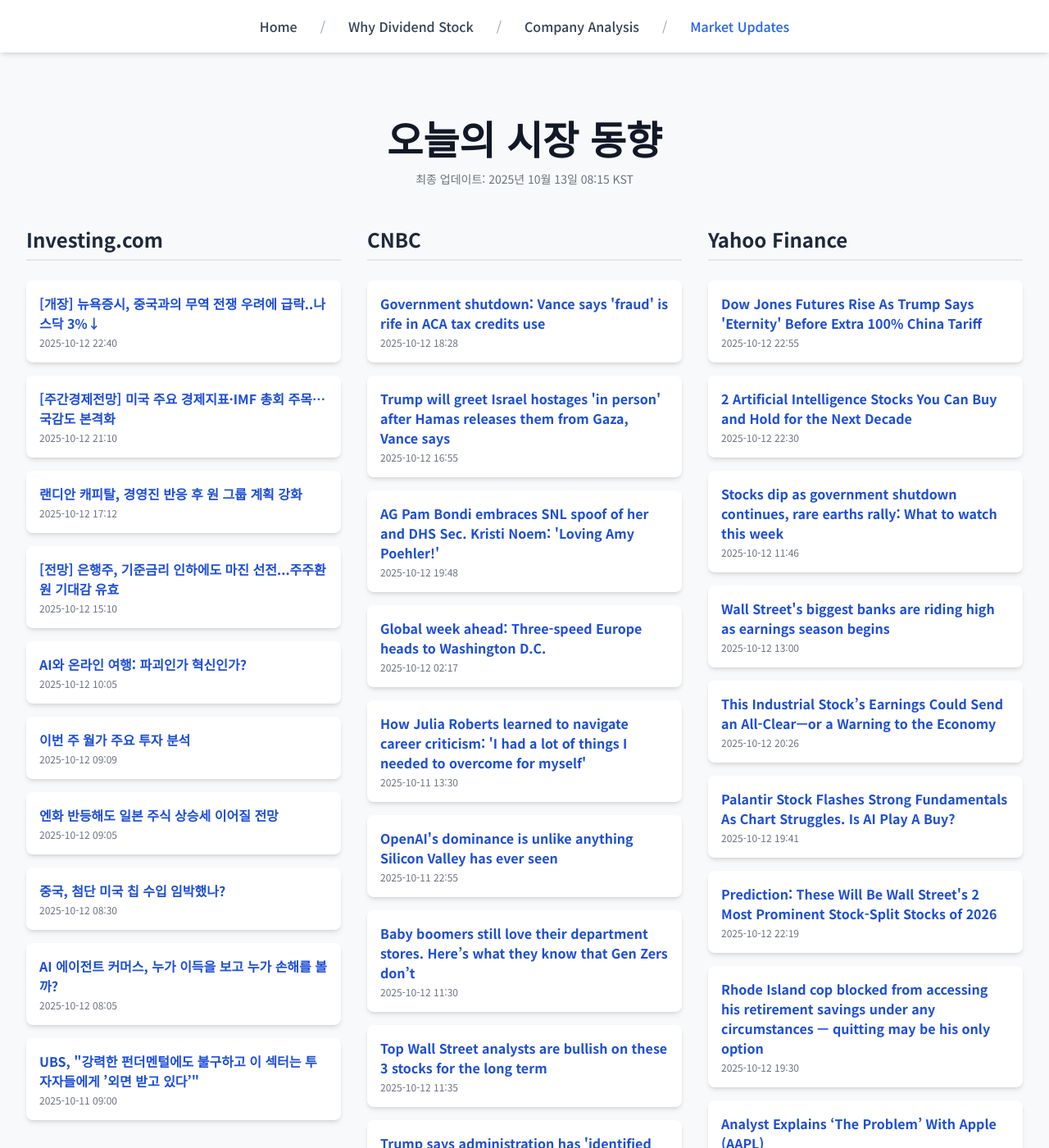
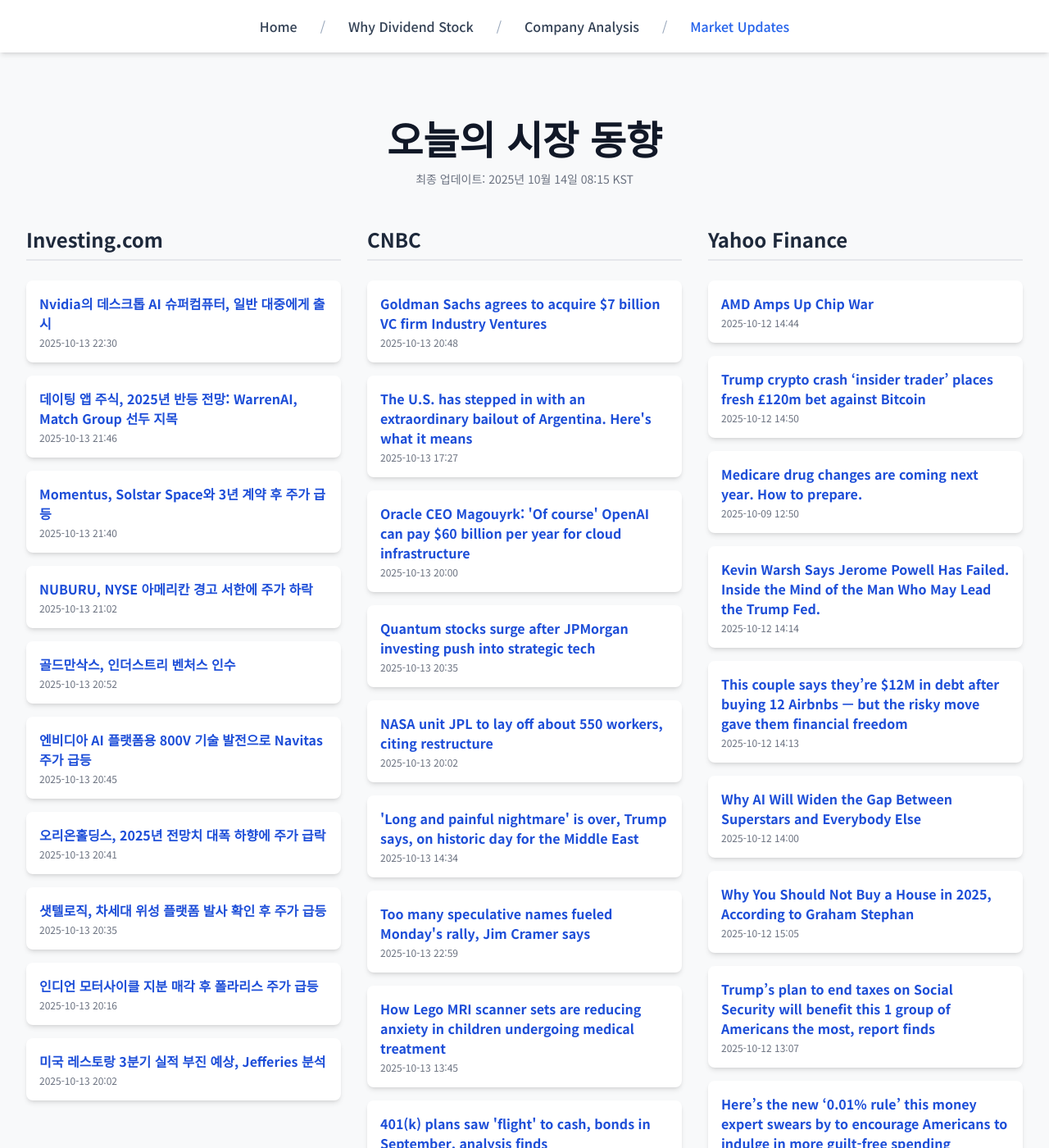
Before and after one commit to Kay-Hwang/my-company-analysis, a Jekyll site: the page built from market-updates.html, in a window 1280 px wide and 1400 px high. Shown: the whole window at 82% size. Built offline with Jekyll 4.4.1, drawn with Linux system fonts in a browser that asks for light colours; nearby versions of some CDN libraries; a script that is not in the unit is left out; some of the changed text lies outside the part shown.

Commit message:
Update daily data

```diff
--- a/_data/latest_data.json
+++ b/_data/latest_data.json
@@ -1,190 +1,190 @@
 {
-  "lastUpdated": "2025년 10월 13일 08:15 KST",
+  "lastUpdated": "2025년 10월 14일 08:15 KST",
   "news": {
     "investing": [
       {
-        "title": "[개장] 뉴욕증시, 중국과의 무역 전쟁 우려에 급락..나스닥 3%↓",
-        "link": "https://kr.investing.com/news/stock-market-news/article-1665365",
-        "pubDate": "2025-10-12 22:40:45",
-        "summary": "[개장] 뉴욕증시, 중국과의 무역 전쟁 우려에 급락..나스닥 3%↓"
+        "title": "Nvidia의 데스크톱 AI 슈퍼컴퓨터, 일반 대중에게 출시",
+        "link": "https://kr.investing.com/news/stock-market-news/article-1666821",
+        "pubDate": "2025-10-13 22:30:13",
+        "summary": "Nvidia의 데스크톱 AI 슈퍼컴퓨터, 일반 대중에게 출시"
       },
       {
-        "title": "[주간경제전망] 미국 주요 경제지표·IMF 총회 주목… 국감도 본격화",
-        "link": "https://kr.investing.com/news/stock-market-news/article-1665358",
-        "pubDate": "2025-10-12 21:10:40",
-        "summary": "[주간경제전망] 미국 주요 경제지표·IMF 총회 주목… 국감도 본격화"
+        "title": "데이팅 앱 주식, 2025년 반등 전망: WarrenAI, Match Group 선두 지목",
+        "link": "https://kr.investing.com/news/stock-market-news/article-93CH-1666803",
+        "pubDate": "2025-10-13 21:46:16",
+        "summary": "데이팅 앱 주식, 2025년 반등 전망: WarrenAI, Match Group 선두 지목"
       },
       {
-        "title": "랜디안 캐피탈, 경영진 반응 후 원 그룹 계획 강화",
-        "link": "https://kr.investing.com/news/stock-market-news/article-1665344",
-        "pubDate": "2025-10-12 17:12:23",
-        "summary": "랜디안 캐피탈, 경영진 반응 후 원 그룹 계획 강화"
+        "title": "Momentus, Solstar Space와 3년 계약 후 주가 급등",
+        "link": "https://kr.investing.com/news/stock-market-news/article-93CH-1666797",
+        "pubDate": "2025-10-13 21:40:47",
+        "summary": "Momentus, Solstar Space와 3년 계약 후 주가 급등"
       },
       {
-        "title": "[전망] 은행주, 기준금리 인하에도 마진 선전...주주환원 기대감 유효",
-        "link": "https://kr.investing.com/news/stock-market-news/article-1665338",
-        "pubDate": "2025-10-12 15:10:47",
-        "summary": "[전망] 은행주, 기준금리 인하에도 마진 선전...주주환원 기대감 유효"
+        "title": "NUBURU, NYSE 아메리칸 경고 서한에 주가 하락",
+        "link": "https://kr.investing.com/news/stock-market-news/article-93CH-1666777",
+        "pubDate": "2025-10-13 21:02:42",
+        "summary": "NUBURU, NYSE 아메리칸 경고 서한에 주가 하락"
       },
       {
-        "title": "AI와 온라인 여행: 파괴인가 혁신인가?",
-        "link": "https://kr.investing.com/news/stock-market-news/article-1665323",
-        "pubDate": "2025-10-12 10:05:07",
-        "summary": "AI와 온라인 여행: 파괴인가 혁신인가?"
+        "title": "골드만삭스, 인더스트리 벤처스 인수",
+        "link": "https://kr.investing.com/news/stock-market-news/article-1666764",
+        "pubDate": "2025-10-13 20:52:31",
+        "summary": "골드만삭스, 인더스트리 벤처스 인수"
       },
       {
-        "title": "이번 주 월가 주요 투자 분석",
-        "link": "https://kr.investing.com/news/stock-market-news/article-1665304",
-        "pubDate": "2025-10-12 09:09:59",
-        "summary": "이번 주 월가 주요 투자 분석"
+        "title": "엔비디아 AI 플랫폼용 800V 기술 발전으로 Navitas 주가 급등",
+        "link": "https://kr.investing.com/news/stock-market-news/article-93CH-1666761",
+        "pubDate": "2025-10-13 20:45:21",
+        "summary": "엔비디아 AI 플랫폼용 800V 기술 발전으로 Navitas 주가 급등"
       },
       {
-        "title": "엔화 반등해도 일본 주식 상승세 이어질 전망",
-        "link": "https://kr.investing.com/news/stock-market-news/article-1665301",
-        "pubDate": "2025-10-12 09:05:03",
-        "summary": "엔화 반등해도 일본 주식 상승세 이어질 전망"
+        "title": "오리온홀딩스, 2025년 전망치 대폭 하향에 주가 급락",
+        "link": "https://kr.investing.com/news/stock-market-news/article-93CH-1666756",
+        "pubDate": "2025-10-13 20:41:23",
+        "summary": "오리온홀딩스, 2025년 전망치 대폭 하향에 주가 급락"
       },
       {
-        "title": "중국, 첨단 미국 칩 수입 임박했나?",
-        "link": "https://kr.investing.com/news/stock-market-news/article-1665299",
-        "pubDate": "2025-10-12 08:30:05",
-        "summary": "중국, 첨단 미국 칩 수입 임박했나?"
+        "title": "샛텔로직, 차세대 위성 플랫폼 발사 확인 후 주가 급등",
+        "link": "https://kr.investing.com/news/stock-market-news/article-93CH-1666746",
+        "pubDate": "2025-10-13 20:35:21",
+        "summary": "샛텔로직, 차세대 위성 플랫폼 발사 확인 후 주가 급등"
       },
       {
-        "title": "AI 에이전트 커머스, 누가 이득을 보고 누가 손해를 볼까?",
-        "link": "https://kr.investing.com/news/stock-market-news/article-1665298",
-        "pubDate": "2025-10-12 08:05:04",
-        "summary": "AI 에이전트 커머스, 누가 이득을 보고 누가 손해를 볼까?"
+        "title": "인디언 모터사이클 지분 매각 후 폴라리스 주가 급등",
+        "link": "https://kr.investing.com/news/stock-market-news/article-93CH-1666723",
+        "pubDate": "2025-10-13 20:16:06",
+        "summary": "인디언 모터사이클 지분 매각 후 폴라리스 주가 급등"
       },
       {
-        "title": "UBS, \"강력한 펀더멘털에도 불구하고 이 섹터는 투자자들에게 ’외면 받고 있다’\"",
-        "link": "https://kr.investing.com/news/stock-market-news/article-1665213",
-        "pubDate": "2025-10-11 09:00:11",
-        "summary": "UBS, \"강력한 펀더멘털에도 불구하고 이 섹터는 투자자들에게 ’외면 받고 있다’\""
+        "title": "미국 레스토랑 3분기 실적 부진 예상, Jefferies 분석",
+        "link": "https://kr.investing.com/news/stock-market-news/article-1666693",
+        "pubDate": "2025-10-13 20:02:07",
+        "summary": "미국 레스토랑 3분기 실적 부진 예상, Jefferies 분석"
       }
     ],
     "cnbc": [
       {
-        "title": "Government shutdown: Vance says 'fraud' is rife in ACA tax credits use",
-        "link": "https://www.cnbc.com/2025/10/12/government-shutdown-vance-aca-democrats.html",
-        "pubDate": "Sun, 12 Oct 2025 18:28:05 GMT",
-        "summary": "Democrats want any government funding bill include an extension for enhanced Obamacare subsidies, which are set to expire at the end of this year."
+        "title": "Goldman Sachs agrees to acquire $7 billion VC firm Industry Ventures",
+        "link": "https://www.cnbc.com/2025/10/13/goldman-sachs-agrees-to-acquire-7-billion-vc-firm-industry-ventures-.html",
+        "pubDate": "Mon, 13 Oct 2025 20:48:17 GMT",
+        "summary": "Goldman Sachs is making the acquisition to bolster its $540 billion alternatives investment platform, part of the \"growth engine\" of the investment bank."
       },
       {
-        "title": "Trump will greet Israel hostages 'in person' after Hamas releases them from Gaza, Vance says",
-        "link": "https://www.cnbc.com/2025/10/12/trump-israel-hostages-hamas-vance.html",
-        "pubDate": "Sun, 12 Oct 2025 16:55:07 GMT",
-        "summary": "Vice President JD Vance in an interview on NBC News' \"Meet the Press\" said Hamas will release Israeli hostages from Gaza at \"any moment now.\""
+        "title": "The U.S. has stepped in with an extraordinary bailout of Argentina. Here's what it means",
+        "link": "https://www.cnbc.com/2025/10/13/the-us-has-stepped-in-with-an-extraordinary-bailout-of-argentina-heres-what-it-means.html",
+        "pubDate": "Mon, 13 Oct 2025 17:27:16 GMT",
+        "summary": "The Treasury Department has extended a financial lifeline to Argentina in apparent hopes of heading off an emerging market financial crisis."
       },
       {
-        "title": "AG Pam Bondi embraces SNL spoof of her and DHS Sec. Kristi Noem: 'Loving Amy Poehler!'",
-        "link": "https://www.cnbc.com/2025/10/12/trump-bondi-snl-poehler-noem-fey.html",
-        "pubDate": "Sun, 12 Oct 2025 19:48:14 GMT",
-        "summary": "The \"Saturday Night Live\" skit spoofed Pam Bondi's stonewalling, Kristi Noem's history of killing a dog, and President Donald Trump's preferred hair color."
+        "title": "Oracle CEO Magouyrk: 'Of course' OpenAI can pay $60 billion per year for cloud infrastructure",
+        "link": "https://www.cnbc.com/2025/10/13/oracle-ceo-magouyrk-of-course-openai-can-pay-60-billion-per-year.html",
+        "pubDate": "Mon, 13 Oct 2025 20:00:52 GMT",
+        "summary": "In July, OpenAI signed a five-year cloud deal with Oracle, which is confident that the startup will be able to pay its bills."
       },
       {
-        "title": "Global week ahead: Three-speed Europe heads to Washington D.C.",
-        "link": "https://www.cnbc.com/2025/10/12/global-week-ahead-three-speed-europe-heads-to-washington-dc.html",
-        "pubDate": "Sun, 12 Oct 2025 02:17:24 GMT",
-        "summary": "Diverging economic fortunes in Europe come at a time when the bloc should put on a united front on U.S. relations."
+        "title": "Quantum stocks surge after JPMorgan investing push into strategic tech",
+        "link": "https://www.cnbc.com/2025/10/13/quantum-stocks-jpmorgan-investing-push.html",
+        "pubDate": "Mon, 13 Oct 2025 20:35:02 GMT",
+        "summary": "JPMorgan announced it would invest $10 billion in 27 specific industries, including quantum computing."
       },
       {
-        "title": "How Julia Roberts learned to navigate career criticism: 'I had a lot of things I needed to overcome for myself'",
-        "link": "https://www.cnbc.com/2025/10/11/how-julia-roberts-learned-to-navigate-career-criticism.html",
-        "pubDate": "Sat, 11 Oct 2025 13:30:01 GMT",
-        "summary": "Julia Roberts faced harsh criticism early in her career, she says. Here's how to use that feedback to your advantage, according to a career coach."
+        "title": "NASA unit JPL to lay off about 550 workers, citing restructure",
+        "link": "https://www.cnbc.com/2025/10/13/nasa-jpl-layoffs.html",
+        "pubDate": "Mon, 13 Oct 2025 20:02:01 GMT",
+        "summary": "The Jet Propulsion Laboratory is a research and development lab funded by NASA — the federal space agency — and managed by the Caltech."
       },
       {
-        "title": "OpenAI's dominance is unlike anything Silicon Valley has ever seen",
-        "link": "https://www.cnbc.com/2025/10/11/open-ai-silicon-valley-tech-startup.html",
-        "pubDate": "Sat, 11 Oct 2025 22:55:57 GMT",
-        "summary": "OpenAI's position at the heart of the AI boom, and its expansion up and down the stack, is putting the company in competition with a growing list of startups."
+        "title": "'Long and painful nightmare' is over, Trump says, on historic day for the Middle East",
+        "link": "https://www.cnbc.com/2025/10/13/the-war-is-over-trump-says-on-a-historic-day-for-the-middle-east.html",
+        "pubDate": "Mon, 13 Oct 2025 14:34:32 GMT",
+        "summary": "Trump arrived in Tel Aviv earlier Monday to mark the release of Israeli hostages by Hamas after more than two years in captivity."
       },
       {
-        "title": "Baby boomers still love their department stores. Here’s what they know that Gen Zers don’t",
-        "link": "https://www.cnbc.com/2025/10/12/department-store-perks-rival-some-online-retailers.html",
-        "pubDate": "Sun, 12 Oct 2025 11:30:01 GMT",
-        "summary": "While younger consumers find themselves shopping online, baby boomers still hit the stores. Here's what they know that others don't, experts say."
+        "title": "Too many speculative names fueled Monday's rally, Jim Cramer says",
+        "link": "https://www.cnbc.com/2025/10/13/too-many-speculative-names-fueled-mondays-rally-jim-cramer-says.html",
+        "pubDate": "Mon, 13 Oct 2025 22:59:29 GMT",
+        "summary": "CNBC's Jim Cramer explained why Monday's rebound gives him pause."
       },
       {
-        "title": "Top Wall Street analysts are bullish on these 3 stocks for the long term",
-        "link": "https://www.cnbc.com/2025/10/12/top-wall-street-analysts-are-bullish-on-these-3-stocks-for-the-long-term.html",
-        "pubDate": "Sun, 12 Oct 2025 11:35:49 GMT",
-        "summary": "TipRanks' ranking service discusses three stocks, including Snowflake and Advanced Micro Devices, favored by Wall Street."
+        "title": "How Lego MRI scanner sets are reducing anxiety in children undergoing medical treatment",
+        "link": "https://www.cnbc.com/2025/10/13/lego-mri-scanner-anxiety-sedation-children.html",
+        "pubDate": "Mon, 13 Oct 2025 13:45:23 GMT",
+        "summary": "Lego's MRI scanner play sets, which launched in 2023, are significantly reducing anxiety and the use of sedation in children, according to new research."
       },
       {
-        "title": "Trump says administration has 'identified funds' to pay troops during shutdown",
-        "link": "https://www.cnbc.com/2025/10/11/trump-government-shutdown-pay-troops.html",
-        "pubDate": "Sun, 12 Oct 2025 10:11:27 GMT",
-        "summary": "President Donald Trump on Saturday said his administration has \"identified funds\" to pay troops next week despite the federal government shutdown."
+        "title": "401(k) plans saw 'flight' to cash, bonds in September, analysis finds",
+        "link": "https://www.cnbc.com/2025/10/13/401k-investors-move-to-cash-bonds-in-september.html",
+        "pubDate": "Mon, 13 Oct 2025 15:57:11 GMT",
+        "summary": "Retirement plan investors seemed to flee to asset classes that felt safer — but may not be in the long run."
       },
       {
-        "title": "33-year-old was rejected from a baseball internship, now she's the team's general manager: 'I never pictured I could have a career in baseball'",
-        "link": "https://www.cnbc.com/2025/10/12/33-year-old-was-rejected-from-a-baseball-internship-now-shes-the-teams-general-manager.html",
-        "pubDate": "Sun, 12 Oct 2025 13:45:01 GMT",
-        "summary": "Brooke Cooper is the general manager of the Worcester Red Sox. She was rejected the first time she applied for an internship with the team."
+        "title": "Musk calls for federal troops in San Francisco even as Benioff softens stance",
+        "link": "https://www.cnbc.com/2025/10/13/musk-calls-for-federal-troops-in-san-francisco-benioff-softens-stance.html",
+        "pubDate": "Mon, 13 Oct 2025 22:22:51 GMT",
+        "summary": "With Dreamforce about to kick off in San Francisco, Salesforce CEO Marc Benioff inserted himself into a national debate about crime in U.S. cities."
       }
     ],
     "yahoo": [
       {
-        "title": "Dow Jones Futures Rise As Trump Says 'Eternity' Before Extra 100% China Tariff",
-        "link": "https://www.investors.com/market-trend/stock-market-today/dow-jones-futures-trump-china-tariffs-oracle-ai/?src=A00220&yptr=yahoo",
-        "pubDate": "2025-10-12T22:55:27Z",
-        "summary": "Dow Jones Futures Rise As Trump Says 'Eternity' Before Extra 100% China Tariff"
+        "title": "AMD Amps Up Chip War",
+        "link": "https://www.wsj.com/tech/ai/amd-amps-up-chip-war-274560d5?siteid=yhoof2&yptr=yahoo",
+        "pubDate": "2025-10-12T14:44:00Z",
+        "summary": "AMD Amps Up Chip War"
       },
       {
-        "title": "2 Artificial Intelligence Stocks You Can Buy and Hold for the Next Decade",
-        "link": "https://finance.yahoo.com/news/2-artificial-intelligence-stocks-buy-223000199.html",
-        "pubDate": "2025-10-12T22:30:00Z",
-        "summary": "2 Artificial Intelligence Stocks You Can Buy and Hold for the Next Decade"
+        "title": "Trump crypto crash ‘insider trader’ places fresh £120m bet against Bitcoin",
+        "link": "https://finance.yahoo.com/news/crypto-anger-speculators-claim-insider-145044256.html",
+        "pubDate": "2025-10-12T14:50:44Z",
+        "summary": "Trump crypto crash ‘insider trader’ places fresh £120m bet against Bitcoin"
       },
       {
-        "title": "Stocks dip as government shutdown continues, rare earths rally: What to watch this week",
-        "link": "https://finance.yahoo.com/news/stocks-dip-as-government-shutdown-continues-rare-earths-rally-what-to-watch-this-week-114600627.html",
-        "pubDate": "2025-10-12T11:46:00Z",
-        "summary": "Stocks dip as government shutdown continues, rare earths rally: What to watch this week"
+        "title": "Medicare drug changes are coming next year. How to prepare.",
+        "link": "https://finance.yahoo.com/news/medicare-drug-changes-are-coming-next-year-how-to-prepare-125049437.html",
+        "pubDate": "2025-10-09T12:50:49Z",
+        "summary": "Medicare drug changes are coming next year. How to prepare."
       },
       {
-        "title": "Wall Street's biggest banks are riding high as earnings season begins",
-        "link": "https://finance.yahoo.com/news/wall-streets-biggest-banks-are-riding-high-as-earnings-season-begins-130017995.html",
-        "pubDate": "2025-10-12T13:00:17Z",
-        "summary": "Wall Street's biggest banks are riding high as earnings season begins"
+        "title": "Kevin Warsh Says Jerome Powell Has Failed. Inside the Mind of the Man Who May Lead the Trump Fed.",
+        "link": "https://www.barrons.com/articles/kevin-warsh-trump-fed-chair-pick-contender-d909840e?siteid=yhoof2&yptr=yahoo",
+        "pubDate": "2025-10-12T14:14:00Z",
+        "summary": "Kevin Warsh Says Jerome Powell Has Failed. Inside the Mind of the Man Who May Lead the Trump Fed."
       },
       {
-        "title": "This Industrial Stock’s Earnings Could Send an All-Clear—or a Warning to the Economy",
-        "link": "https://www.barrons.com/articles/fastenal-earnings-stock-price-665ca45e?siteid=yhoof2&yptr=yahoo",
-        "pubDate": "2025-10-12T20:26:00Z",
-        "summary": "This Industrial Stock’s Earnings Could Send an All-Clear—or a Warning to the Economy"
+        "title": "This couple says they’re $12M in debt after buying 12 Airbnbs — but the risky move gave them financial freedom",
+        "link": "https://finance.yahoo.com/news/couple-says-12m-debt-buying-141300694.html",
+        "pubDate": "2025-10-12T14:13:00Z",
+        "summary": "This couple says they’re $12M in debt after buying 12 Airbnbs — but the risky move gave them financial freedom"
       },
       {
-        "title": "Palantir Stock Flashes Strong Fundamentals As Chart Struggles. Is AI Play A Buy?",
-        "link": "https://www.investors.com/news/technology/palantir-stock-pltr-stock-buy-sell-october-2025/?src=A00220&yptr=yahoo",
-        "pubDate": "2025-10-12T19:41:25Z",
-        "summary": "Palantir Stock Flashes Strong Fundamentals As Chart Struggles. Is AI Play A Buy?"
+        "title": "Why AI Will Widen the Gap Between Superstars and Everybody Else",
+        "link": "https://www.wsj.com/lifestyle/workplace/ai-workplace-tensions-what-to-do-c45f6b51?siteid=yhoof2&yptr=yahoo",
+        "pubDate": "2025-10-12T14:00:00Z",
+        "summary": "Why AI Will Widen the Gap Between Superstars and Everybody Else"
       },
       {
-        "title": "Prediction: These Will Be Wall Street's 2 Most Prominent Stock-Split Stocks of 2026",
-        "link": "https://finance.yahoo.com/news/prediction-wall-streets-2-most-221900209.html",
-        "pubDate": "2025-10-12T22:19:00Z",
-        "summary": "Prediction: These Will Be Wall Street's 2 Most Prominent Stock-Split Stocks of 2026"
+        "title": "Why You Should Not Buy a House in 2025, According to Graham Stephan",
+        "link": "https://finance.yahoo.com/news/why-not-buy-house-2025-150507374.html",
+        "pubDate": "2025-10-12T15:05:07Z",
+        "summary": "Why You Should Not Buy a House in 2025, According to Graham Stephan"
       },
       {
-        "title": "Rhode Island cop blocked from accessing his retirement savings under any circumstances — quitting may be his only option",
-        "link": "https://finance.yahoo.com/news/rhode-island-cop-blocked-accessing-193000907.html",
-        "pubDate": "2025-10-12T19:30:00Z",
-        "summary": "Rhode Island cop blocked from accessing his retirement savings under any circumstances — quitting may be his only option"
+        "title": "Trump’s plan to end taxes on Social Security will benefit this 1 group of Americans the most, report finds",
+        "link": "https://finance.yahoo.com/news/trump-plan-end-taxes-social-130700326.html",
+        "pubDate": "2025-10-12T13:07:00Z",
+        "summary": "Trump’s plan to end taxes on Social Security will benefit this 1 group of Americans the most, report finds"
       },
       {
-        "title": "Analyst Explains ‘The Problem’ With Apple (AAPL)",
-        "link": "https://finance.yahoo.com/news/analyst-explains-problem-apple-aapl-192307165.html",
-        "pubDate": "2025-10-12T19:23:07Z",
-        "summary": "Analyst Explains ‘The Problem’ With Apple (AAPL)"
+        "title": "Here’s the new ‘0.01% rule’ this money expert swears by to encourage Americans to indulge in more guilt-free spending",
+        "link": "https://finance.yahoo.com/news/0-01-rule-money-expert-130000592.html",
+        "pubDate": "2025-10-12T13:00:00Z",
+        "summary": "Here’s the new ‘0.01% rule’ this money expert swears by to encourage Americans to indulge in more guilt-free spending"
       },
       {
-        "title": "This Analyst’s Prediction About Broadcom (AVGO) Was Right",
-        "link": "https://finance.yahoo.com/news/analyst-prediction-broadcom-avgo-192010525.html",
-        "pubDate": "2025-10-12T19:20:10Z",
-        "summary": "This Analyst’s Prediction About Broadcom (AVGO) Was Right"
+        "title": "Analyst Report: Fedex Corp",
+        "link": "https://finance.yahoo.com/research/reports/ARGUS_2965_AnalystReport_1760374821000?yptr=yahoo&ncid=yahooproperties_plusresear_nm5q6ze1cei",
+        "pubDate": "2025-10-13T17:00:21Z",
+        "summary": "Analyst Report: Fedex Corp"
       }
     ]
   }
```
